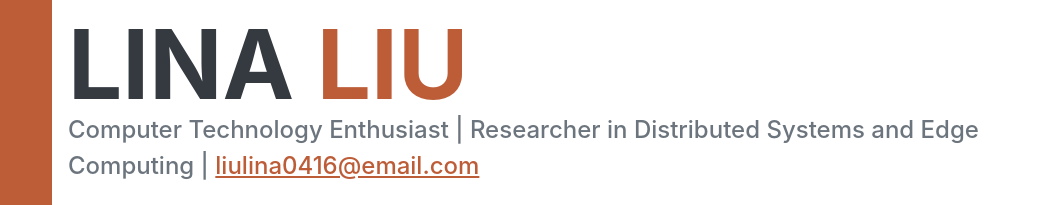
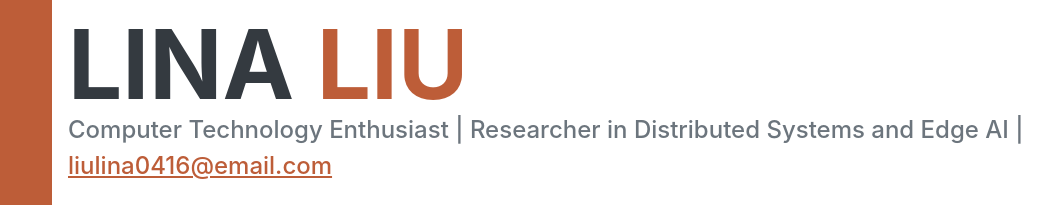
Before and after one commit to businiaon/businiaon.github.io, a plain HTML site: page index.html in a window 1280 px wide. Shown: the top 205 px of the page, 220-1280 px from the left. Drawn offline with nearby package versions, Linux system fonts and the light colour scheme; a web font is replaced by a local one.

Commit message:
update edge computing to edge AI

```diff
--- a/index.html
+++ b/index.html
@@ -48,7 +48,7 @@
                         <span class="text-primary">Liu</span>
                     </h1>
                     <div class="subheading mb-4">
-                        Computer Technology Enthusiast | Researcher in Distributed Systems and Edge Computing |
+                        Computer Technology Enthusiast | Researcher in Distributed Systems and Edge AI |
                         <a href="mailto:liulina0416@email.com">liulina0416@email.com</a>
                     </div>
                     <p class="lead2 mb-10">Hi~, I am Lina <span class="text-primary">Liu</span> (<span class="text-primary">刘</span>利娜). I am passionate about <span class="text-primary">distributed systems</span> and <span class="text-primary">edge computing</span>, particularly as these fields gain prominence with the rise of 5G and 6G technologies. My academic path began with a Bachelor of Engineering in Software Engineering from <a href="https://io.hebtu.edu.cn/en/">Hebei Normal University</a>, where I graduated as the top student in my class. I further deepened my understanding of distributed systems and network security during an exchange program at the <a href="https://www.um.edu.my/">University of Malaya</a>, which laid the groundwork for my Master’s studies at the <a href="https://english.ucas.ac.cn/">University of Chinese Academy of Sciences</a>. My graduate research focused on distributed cache systems and optimization strategies, setting the stage for my ongoing work in distributed computing.
```
